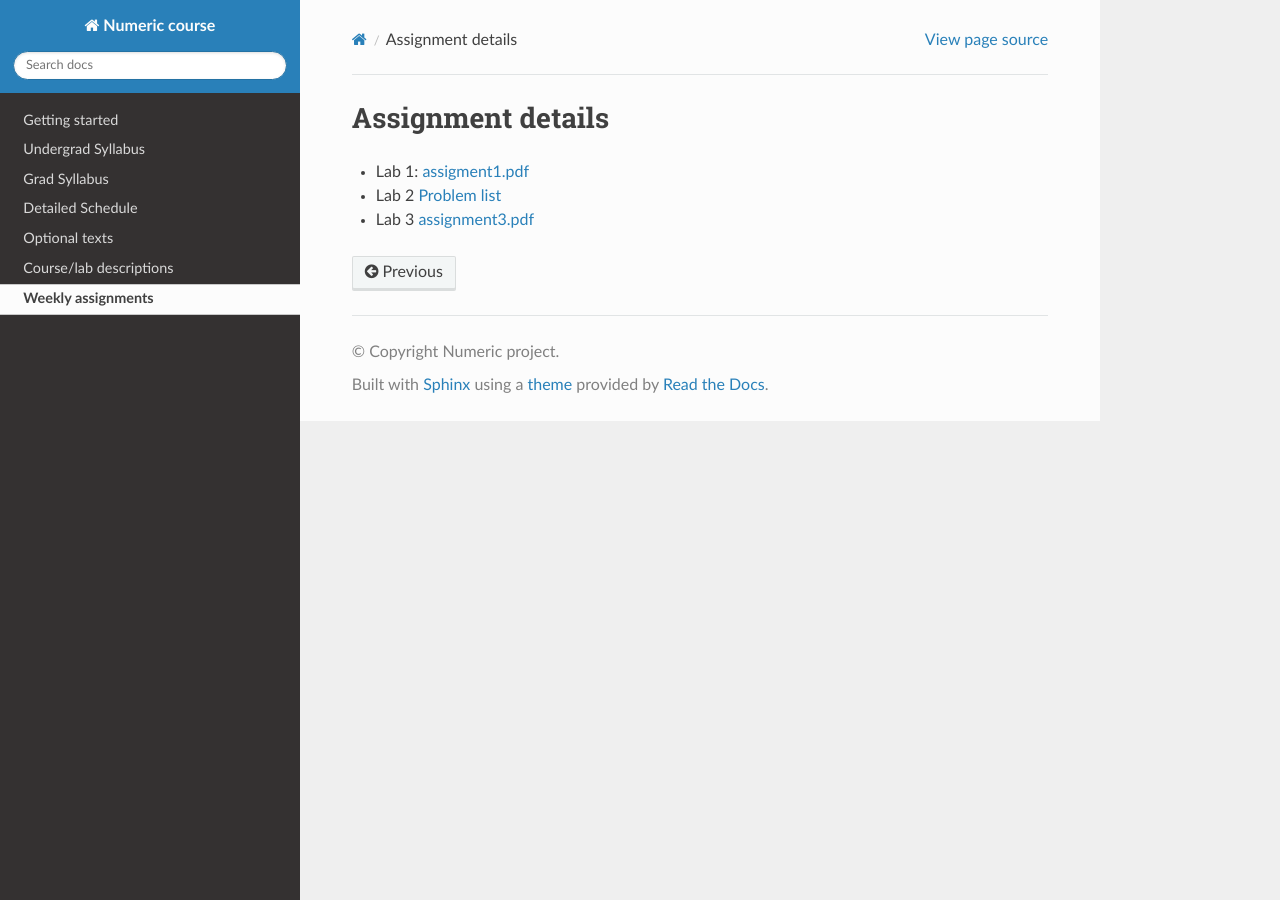
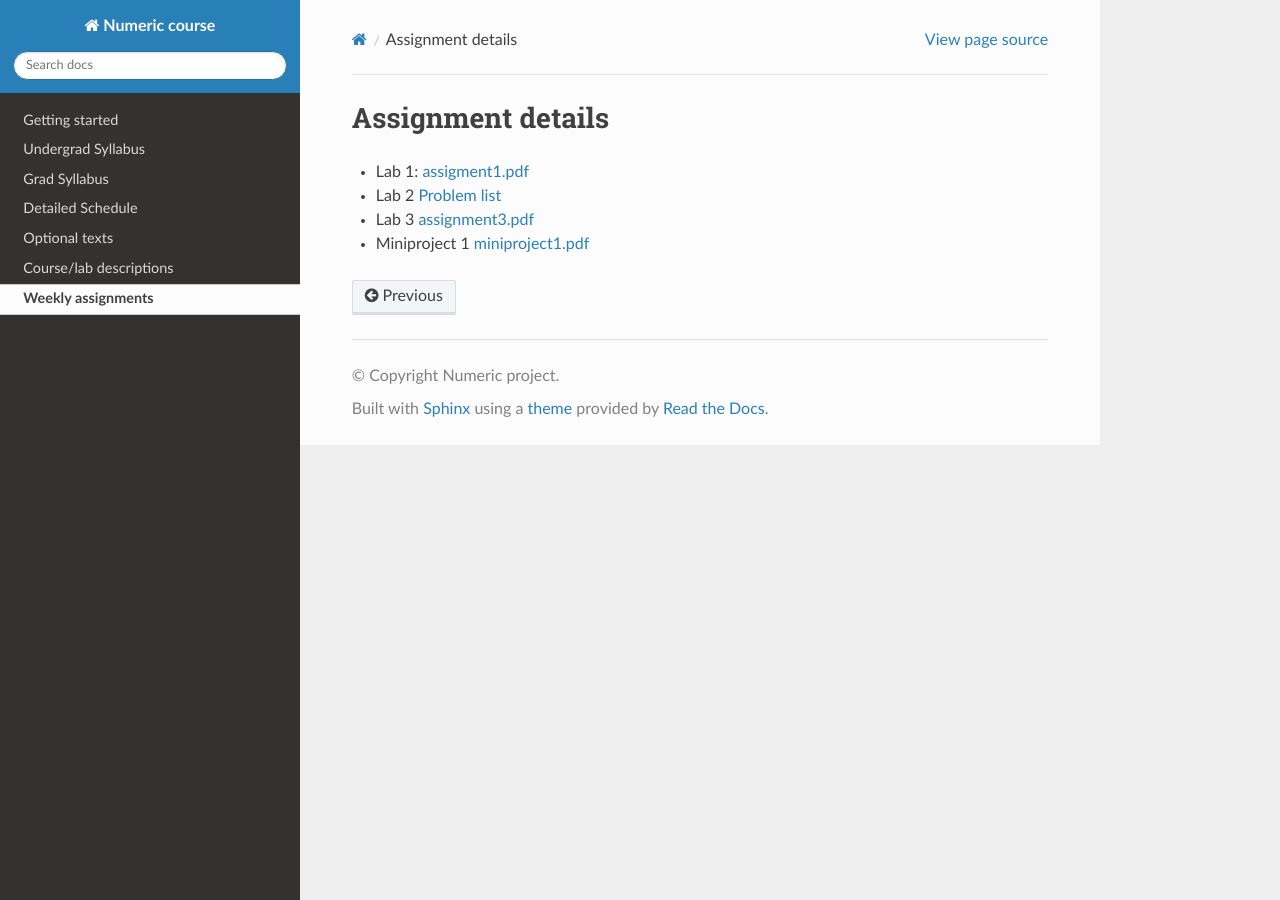
Before and after one commit to rhwhite/numeric_old_2022, a Sphinx documentation site: the page built from docs/assignments.rst, in a window 1280 px wide. Built offline with Sphinx 7.4.7 and the Read the Docs theme 2.0.0, drawn with Linux system fonts in a browser that asks for light colours; pages that are not in the unit, such as notebooks, are missing from menus.

Commit message:
Miniproject 3 (#6)
* Clarify question one

* Use names for sections rather than numbers in Quiz requriements

* Numeric assignment 3

* Add context import

* try to fix the paws

* Add miniproject1 to assignments

```diff
--- a/docs/assignments.rst
+++ b/docs/assignments.rst
@@ -6,3 +6,5 @@ Assignment details
 * Lab 2 `Problem list <https://phaustin.github.io/numeric/doc_notebooks/lab2/01-lab2.html#List-of-Problems>`_
 
 * Lab 3 `assignment3.pdf  <https://phaustin.github.io/numeric/doc_notebooks/lab3/pdfs/numeric_assignment3.pdf>`_
+
+* Miniproject 1 `miniproject1.pdf <https://phaustin.github.io/numeric/doc_notebooks/miniproject1/pdfs/miniproject1.pdf>`_
```
Also changed, not shown: 3 other files.
